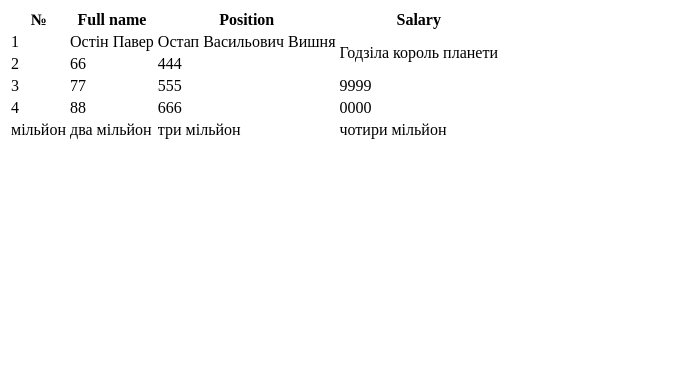
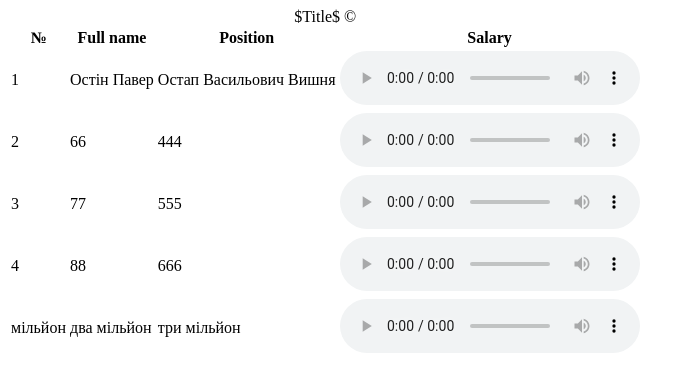
Before and after one commit to Dentist-ua/genius_1, a plain HTML site: page test.html in a window 1280 px wide. Shown: the whole page, without its empty margins (0-692 px from the left). Drawn offline with Linux system fonts and the light colour scheme.

Commit message:
add table, and audio for dictionary

```diff
--- a/test.html
+++ b/test.html
@@ -2,11 +2,12 @@
 <html lang="en">
 <head>
     <meta charset="UTF-8">
-    <title>$Title$</title>
+    <title>$Title$ </title>
 </head>
 <body>
 <!-- TEST TABLE -->
 <table>
+    <caption>$Title$ &copy;</caption>
     <thead>
     <tr>
         <th>№</th>
@@ -20,26 +21,42 @@
         <td>1</td>
         <td>Остін Павер</td>
         <td>Остап Васильович Вишня</td>
-        <td rowspan="2">Годзіла король планети</td>
+        <td>
+            <audio controls>
+                <source src="./media/possessive.mp3" type="audio/mpeg">
+            </audio>
+        </td>
 
     </tr>
     <tr>
         <td>2</td>
         <td>66</td>
         <td>444</td>
-        <!--<td>8888</td> -->
+        <td>
+            <audio controls>
+                <source src="./media/possessive.mp3" type="audio/mpeg">
+            </audio>
+        </td>
     </tr>
     <tr>
         <td>3</td>
         <td>77</td>
         <td>555</td>
-        <td>9999</td>
+        <td>
+            <audio controls>
+                <source src="./media/possessive.mp3" type="audio/mpeg">
+            </audio>
+        </td>
     </tr>
     <tr>
         <td>4</td>
         <td>88</td>
         <td>666</td>
-        <td>0000</td>
+        <td>
+            <audio controls>
+                <source src="./media/possessive.mp3" type="audio/mpeg">
+            </audio>
+        </td>
     </tr>
     </tbody>
     <tfoot>
@@ -47,7 +64,11 @@
         <td>мільйон</td>
         <td>два мільйон</td>
         <td>три мільйон</td>
-        <td> чотири мільйон</td>
+        <td>
+            <audio controls>
+                <source src="./media/possessive.mp3" type="audio/mpeg">
+            </audio>
+        </td>
     </tr>
     </tfoot>
 </table>
```
Also changed, not shown: 1 other file.
